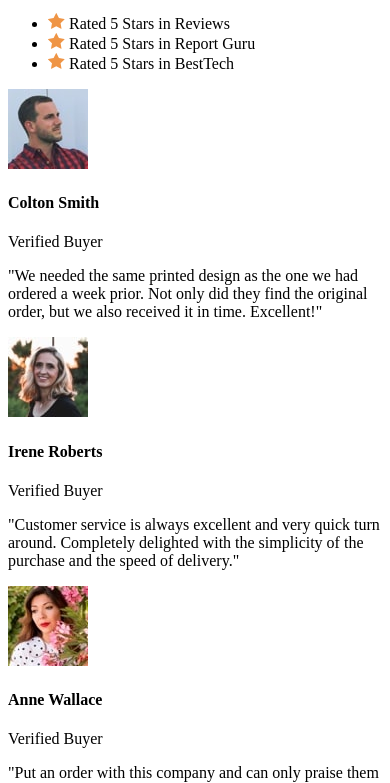
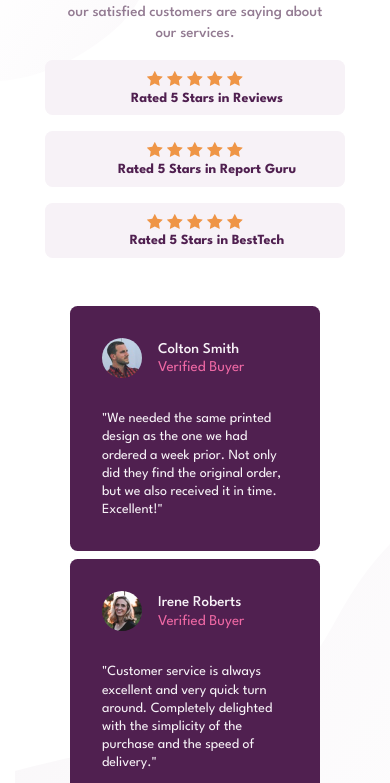
Before and after one commit to cadanieldev/social-proof-section, a plain HTML site: page index.html in a window 390 px wide. Shown: the part 151-934 px from the top of the page. Drawn offline with Linux system fonts and the light colour scheme.

Commit message:
feat main css

```diff
--- a/css/main.css
+++ b/css/main.css
@@ -0,0 +1,299 @@
+* {
+  margin: 0;
+  padding: 0;
+  box-sizing: border-box;
+}
+
+img {
+  max-width: 100%;
+}
+
+ul {
+  list-style: none;
+}
+
+body {
+  display: grid;
+  align-items: center;
+  justify-content: center;
+  min-height: 100vh;
+  font-family: var(--font-league);
+  background: var(--White);
+  background-image: url(../images/bg-pattern-top-desktop.svg),
+    url(../images/bg-pattern-bottom-desktop.svg);
+  background-repeat: no-repeat, no-repeat;
+  background-position: top left, bottom right;
+}
+
+/* MAIN */
+.container {
+  display: grid;
+  grid-template-columns: 1fr 1fr;
+  margin: 0 auto;
+  max-width: 65.5rem;
+}
+
+.hero-content {
+  display: flex;
+  align-items: center;
+  justify-content: center;
+  grid-column: 1 / -1;
+}
+
+.hero-content div:first-child {
+  min-width: 23.125rem;
+}
+
+.hero-content h1 {
+  font-size: 3rem;
+  color: var(--Very-Dark-Magenta);
+  font-weight: 700;
+  max-width: 19.375rem;
+  margin-bottom: 1rem;
+}
+
+.hero-content p {
+  font-size: 15px;
+  color: var(--Dark-Grayish-Magenta);
+  line-height: 1.4;
+  max-width: 50ch;
+  margin-bottom: 1rem;
+  font-weight: 500;
+}
+
+.list-rated {
+  display: flex;
+  flex-direction: column;
+  gap: 1rem;
+  /* width: 400px; */
+  margin-left: 16rem;
+}
+
+.list-rated li div img {
+  width: 16px;
+  height: 15px;
+  /* margin-left: 1rem; */
+}
+
+.list-rated li {
+  display: flex;
+  align-items: center;
+  border-radius: 0.475rem;
+  padding: 1.2rem;
+  background: var(--Light-Grayish-Magenta);
+  gap: 1rem;
+  position: relative;
+}
+
+.list-rated li:first-child {
+  transform: translateX(-3.5rem);
+}
+
+.list-rated li:nth-child(2) {
+  transform: translateX(-1rem);
+}
+
+.list-rated li:nth-child(3) {
+  transform: translateX(1.5rem);
+}
+
+.rated-text {
+  /* display: inline-block; */
+  font-family: var(--font-league);
+  color: var(--Very-Dark-Magenta);
+  font-size: 15px;
+  font-weight: 700;
+  margin-left: 1.5rem;
+}
+
+.reviews-content {
+  display: flex;
+  align-items: center;
+  justify-content: center;
+  gap: 1.5rem;
+  margin-top: 3rem;
+  /* min-width: 62.5rem; */
+  max-width: 1000px;
+}
+
+.reviews-content .content {
+  background: var(--Very-Dark-Magenta);
+  padding: 2rem;
+  display: flex;
+  flex-direction: column;
+  gap: 1rem;
+  border-radius: 0.475rem;
+  width: 20rem;
+}
+
+.content .profile-intro {
+  display: flex;
+  align-items: center;
+  gap: 1rem;
+}
+
+.reviews-content div h4,
+.reviews-content div span {
+  display: block; /* Garante que h4 e span fiquem em blocos separados */
+}
+
+.profile-intro div h4 {
+  color: var(--Light-Grayish-Magenta);
+  font-size: 15px;
+  font-weight: 500;
+  font-family: var(--font-league);
+  margin-bottom: 0.275rem;
+}
+
+.profile-intro div span {
+  color: var(--Soft-Pink);
+  font-weight: 400;
+  font-size: 15px;
+}
+
+.content p {
+  color: var(--Light-Grayish-Magenta);
+  line-height: 1.3;
+  font-size: 15px;
+  font-weight: 400;
+  font-family: var(--font-league);
+  margin-top: 1rem;
+  max-width: 15.625rem;
+}
+
+.reviews-content div img {
+  width: 40px;
+  height: 40px;
+  border-radius: 50%;
+}
+
+.irene {
+  transform: translateY(1rem);
+}
+
+.anne {
+  transform: translateY(2rem);
+}
+
+@media (max-width: 1100px) {
+  body {
+    background-image: none;
+  }
+  .container {
+    display: flex;
+    flex-direction: column;
+    justify-content: center;
+    align-items: center;
+    width: 100%;
+    margin: 0 auto;
+    padding: 1rem;
+  }
+  .hero-content {
+    display: flex;
+    flex-direction: column;
+    justify-content: center;
+    align-items: center;
+    text-align: center;
+    margin: 0 auto;
+  }
+  .hero-content h1 {
+    font-size: 2rem;
+    max-width: 13.125rem;
+    text-align: center;
+  }
+  .title {
+    display: flex;
+    flex-direction: column;
+    align-items: center;
+    justify-content: center;
+  }
+  .title p {
+    max-width: 16.875rem;
+  }
+  .list-rated div img {
+    margin-bottom: 0.115rem;
+  }
+  .list-rated {
+    margin: 0;
+    display: flex;
+    flex-direction: column;
+    align-items: center;
+    justify-content: center;
+  }
+  .list-rated li {
+    display: flex;
+    padding: 0.675rem;
+    flex-direction: column;
+    align-items: center;
+    justify-content: center;
+    text-align: center;
+    margin: 0;
+    max-width: 18.75rem;
+  }
+
+  .list-rated li div span {
+    display: block;
+  }
+  .list-rated li:first-child,
+  .list-rated li:nth-child(2),
+  .list-rated li:nth-child(3) {
+    transform: translateX(0);
+  }
+  .irene,
+  .anne {
+    transform: translateY(0);
+  }
+  .reviews-content {
+    min-width: 100%;
+    flex-direction: column;
+    gap: 1rem;
+  }
+  .reviews-content .content {
+    width: 15.625rem;
+  }
+}
+
+@media (max-width: 400px) {
+  body {
+    background-image: url(../images/bg-pattern-top-mobile.svg),
+    url(../images/bg-pattern-bottom-mobile.svg);
+  background-repeat: no-repeat, no-repeat;
+  background-position: top left, bottom right;
+  }
+
+  .container {
+    width: 21.875rem;
+    padding: 0.5rem; /* Reduz o padding do container */
+    margin: 0 auto;
+  }
+  .hero-content {
+    width: 300px;
+  }
+  .title {
+    width: 50%;
+  }
+
+  .content p {
+    max-width: 40ch;
+  }
+
+  .list-rated li:first-child,
+  .list-rated li:nth-child(2),
+  .list-rated li:nth-child(3) {
+    transform: translateX(0);
+  }
+  .rated-text {
+    font-size: 0.875rem;
+  }
+
+  .reviews-content {
+    gap: 0.5rem; /* Reduz o espaçamento entre os cards */
+  }
+  .content p {
+    font-size: 0.875rem;
+  }
+  .irene,
+  .anne {
+    transform: translateY(0);
+  }
+}
--- a/index.html
+++ b/index.html
@@ -20,7 +20,7 @@
 
   <div class="container">
     <section class="hero-content">
-      <div>
+      <div class="title">
         <h1>10,000+ of our users love our products.</h1>
         <p>We only provide great products combined with excellent customer service.
           See what our satisfied customers are saying about our services.</p>
@@ -28,40 +28,76 @@
       <div>
         <ul class="list-rated">
           <li>
-            <img src="./images/icon-star.svg" alt="">
-            <span>Rated 5 Stars in Reviews</span>
+            <div>
+            <img src="./images/icon-star.svg" alt="Ícone de Estrela">
+            <img src="./images/icon-star.svg" alt="Ícone de Estrela">
+            <img src="./images/icon-star.svg" alt="Ícone de Estrela">
+            <img src="./images/icon-star.svg" alt="Ícone de Estrela">
+            <img src="./images/icon-star.svg" alt="Ícone de Estrela">
+
+            <span class="rated-text">Rated 5 Stars in Reviews</span>
+
+          </div>
+
           </li>
           <li>
-            <img src="./images/icon-star.svg" alt="">
-            <span>Rated 5 Stars in Report Guru</span>
+            <div>
+              <img src="./images/icon-star.svg" alt="Ícone de Estrela">
+              <img src="./images/icon-star.svg" alt="Ícone de Estrela">
+              <img src="./images/icon-star.svg" alt="Ícone de Estrela">
+              <img src="./images/icon-star.svg" alt="Ícone de Estrela">
+              <img src="./images/icon-star.svg" alt="Ícone de Estrela">
+              <span class="rated-text">Rated 5 Stars in Report Guru</span>
+            </div>
+
           </li>
           <li>
-            <img src="./images/icon-star.svg" alt="">
-            <span>Rated 5 Stars in BestTech</span>
+            <div>
+              <img src="./images/icon-star.svg" alt="Ícone de Estrela">
+              <img src="./images/icon-star.svg" alt="Ícone de Estrela">
+              <img src="./images/icon-star.svg" alt="Ícone de Estrela">
+              <img src="./images/icon-star.svg" alt="Ícone de Estrela">
+              <img src="./images/icon-star.svg" alt="Ícone de Estrela">
+              <span class="rated-text">Rated 5 Stars in BestTech</span>
+            </div>
+
           </li>
         </ul>
       </div>
     </section>
     <section class="reviews-content">
+      <div class="content">
+        <div class="profile-intro">
+          <img src="./images/image-colton.jpg" alt="Foto de Perfil">
           <div>
-        <img src="./images/image-colton.jpg" alt="">
             <h4>Colton Smith</h4>
             <span>Verified Buyer</span>
+          </div>
+        </div>
         <p>"We needed the same printed design as the one we had ordered a week prior.
           Not only did they find the original order, but we also received it in time.
           Excellent!"</p>
+
       </div>
+      <div class="content irene">
+        <div class="profile-intro">
+          <img src="./images/image-irene.jpg" alt="Foto de Perfil">
           <div>
-        <img src="./images/image-irene.jpg" alt="">
             <h4>Irene Roberts</h4>
             <span>Verified Buyer</span>
+          </div>
+        </div>
         <p>"Customer service is always excellent and very quick turn around. Completely
           delighted with the simplicity of the purchase and the speed of delivery."</p>
       </div>
+      <div class="content anne">
+        <div class="profile-intro">
+          <img src="./images/image-anne.jpg" alt="Foto de Perfil">
           <div>
-        <img src="./images/image-anne.jpg" alt="">
             <h4>Anne Wallace</h4>
             <span>Verified Buyer</span>
+          </div>
+        </div>
         <p>"Put an order with this company and can only praise them for the very high
           standard. Will definitely use them again and recommend them to everyone!"</p>
       </div>
```
Lines whose indentation alone changed are shown as unchanged.
